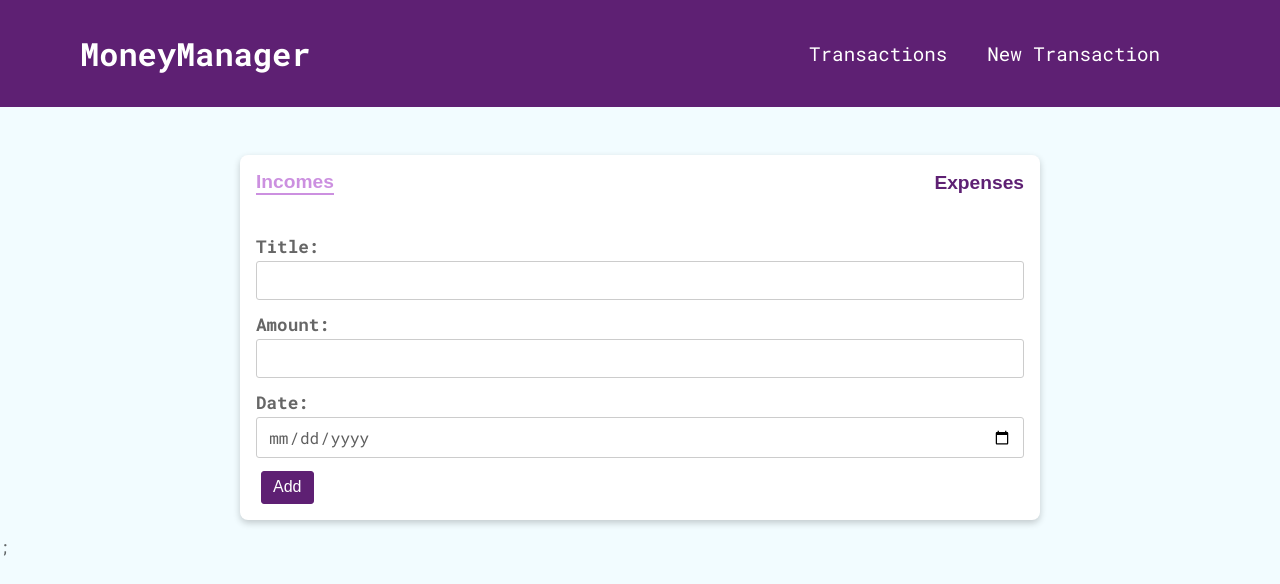
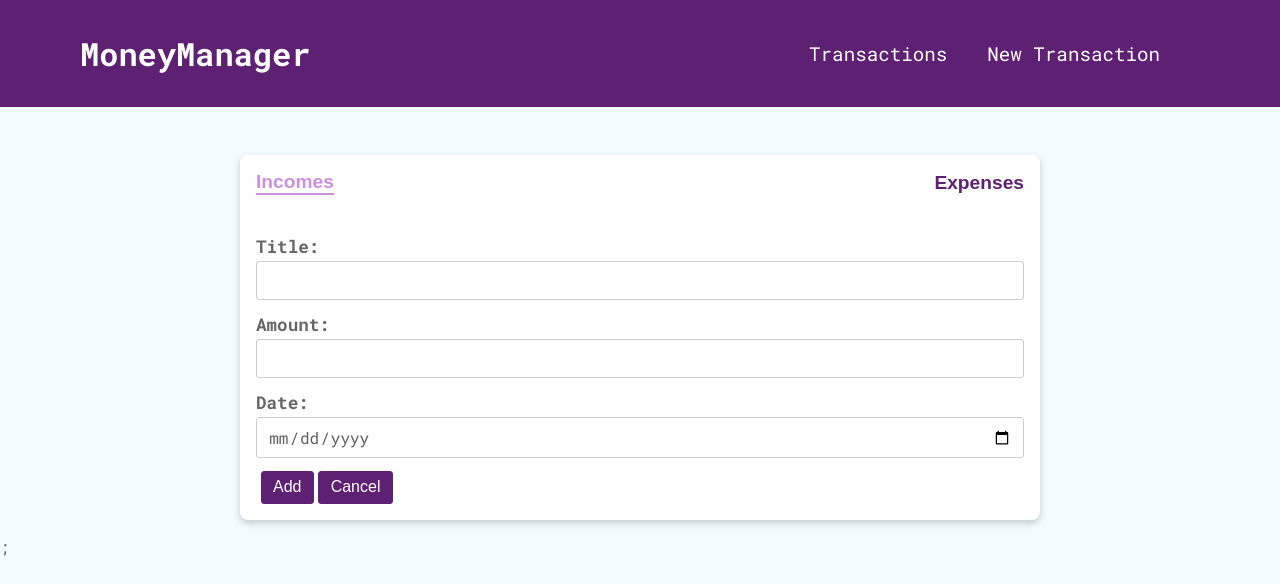
Before and after one commit to yassiraittata/Money-Manager, a React (Create React App) app: page / in a window 1280 px wide. Shown: the top 584 px of the page. Built offline with nearby package versions, Linux system fonts and the light colour scheme.

Commit message:
finish style & validation

```diff
--- /dev/null
+++ b/src/components/NewElement/AddElementForm.js
@@ -0,0 +1,133 @@
+import React from "react";
+import { useFormik } from "formik";
+import * as Yup from "yup";
+
+import Button from "../UI/Button";
+
+import classes from "./AddNewElement.module.css";
+
+const AddElemetForm = (props) => {
+  const ExpenseForm = useFormik({
+    initialValues: {
+      title: "",
+      amount: "",
+      date: "",
+    },
+    validationSchema: Yup.object({
+      title: Yup.string().required("Must not be empty!"),
+      amount: Yup.number().required("Must not be empty!"),
+      date: Yup.date().required("Select a date"),
+    }),
+
+    onSubmit(values) {
+      if (props.type === 0) {
+        const expense = {
+          title: values.title,
+          amount: values.amount,
+          date: values.date,
+        };
+        console.log("expense");
+      } else {
+        const income = {
+          title: values.title,
+          amount: values.amount,
+          date: values.date,
+        };
+        console.log("income");
+      }
+
+      //   console.log(expense);
+    },
+  });
+
+  // console.log(ExpenseForm.errors);
+  // console.log(ExpenseForm.touched);
+
+  const titleClasses =
+    ExpenseForm.errors.title && ExpenseForm.touched.title
+      ? `${classes.invalid}`
+      : "";
+
+  const amountClasses =
+    ExpenseForm.errors.amount && ExpenseForm.touched.amount
+      ? `${classes.invalid}`
+      : "";
+
+  const dateClasses =
+    ExpenseForm.errors.date && ExpenseForm.touched.date
+      ? `${classes.invalid}`
+      : "";
+
+  let expenseFrom;
+
+  if (props.type === 0) {
+    expenseFrom = (
+      <>
+        <div className={`${classes.control} ${classes.detail}`}>
+          <label htmlFor="title">Detail:</label>
+          <a href="#">
+            <ion-icon name="add-outline"></ion-icon>
+          </a>
+        </div>
+
+        <div className={classes.detail__container}>
+          <p>New Car</p>
+          <p>$2500</p>
+          <a href="#">
+            <ion-icon name="close-outline"></ion-icon>
+          </a>
+        </div>
+      </>
+    );
+  }
+  return (
+    <form className={classes.form} onSubmit={ExpenseForm.handleSubmit}>
+      <div className={classes.control}>
+        <label htmlFor="title">Title:</label>
+        <input
+          className={titleClasses}
+          type="text"
+          id="title"
+          name="title"
+          // placeholder="Title"
+          onChange={ExpenseForm.handleChange}
+          onBlur={ExpenseForm.handleBlur}
+        />
+      </div>
+
+      <div className={classes.control}>
+        <label htmlFor="amount">Amount:</label>
+        <input
+          className={amountClasses}
+          type="number"
+          id="amount"
+          name="amount"
+          // placeholder="Amount"
+          onChange={ExpenseForm.handleChange}
+          onBlur={ExpenseForm.handleBlur}
+        />
+      </div>
+
+      <div className={classes.control}>
+        <label htmlFor="date">Date:</label>
+        <input
+          className={dateClasses}
+          type="date"
+          id="date"
+          name="date"
+          min="2018-01-01"
+          max="2023-12-31"
+          onChange={ExpenseForm.handleChange}
+          onBlur={ExpenseForm.handleBlur}
+        ></input>
+      </div>
+
+      {expenseFrom}
+
+      <Button text="Add" type="submit" />
+      <Button text="Cancel" />
+    </form>
+  );
+};
+
+export default AddElemetForm;
--- a/src/components/NewElement/AddNewElement.js
+++ b/src/components/NewElement/AddNewElement.js
@@ -1,39 +1,35 @@
 import React, { useState } from "react";
+import AddElemetForm from "./AddElementForm";
 
 import classes from "./AddNewElement.module.css";
-import ExpenseForm from "./ExpenseForm";
-import IncomeForm from "./IncomeForm";
 
 const AddNewElement = (props) => {
-  const [transactionType, setTransactionType] = useState("incomes");
+  const [transactionType, setTransactionType] = useState(1);
 
   return (
     <>
-      {/* <div className={classes.start}>
-        <Button text="Add a new Elemet" />
-      </div> */}
       <div className={classes.container}>
         <div className={classes.head}>
           <button
-            className={`${
-              transactionType === "incomes" ? classes.active_Button : ""
-            }`}
-            onClick={() => setTransactionType("incomes")}
+            className={`${transactionType === 1 ? classes.active_Button : ""}`}
+            onClick={() => setTransactionType(1)}
           >
             Incomes
           </button>
           <button
-            className={`${
-              transactionType === "expenses" ? classes.active_Button : ""
-            }`}
-            onClick={() => setTransactionType("expenses")}
+            className={`${transactionType === 0 ? classes.active_Button : ""}`}
+            onClick={() => setTransactionType(0)}
           >
             Expenses
           </button>
         </div>
 
-        {transactionType === "expenses" && <ExpenseForm onActive="true" />}
-        {transactionType === "incomes" && <IncomeForm onActive="true" />}
+        {transactionType === 0 && (
+          <AddElemetForm type={transactionType} onActive="true" />
+        )}
+        {transactionType === 1 && (
+          <AddElemetForm type={transactionType} onActive="true" />
+        )}
       </div>
     </>
   );
```
